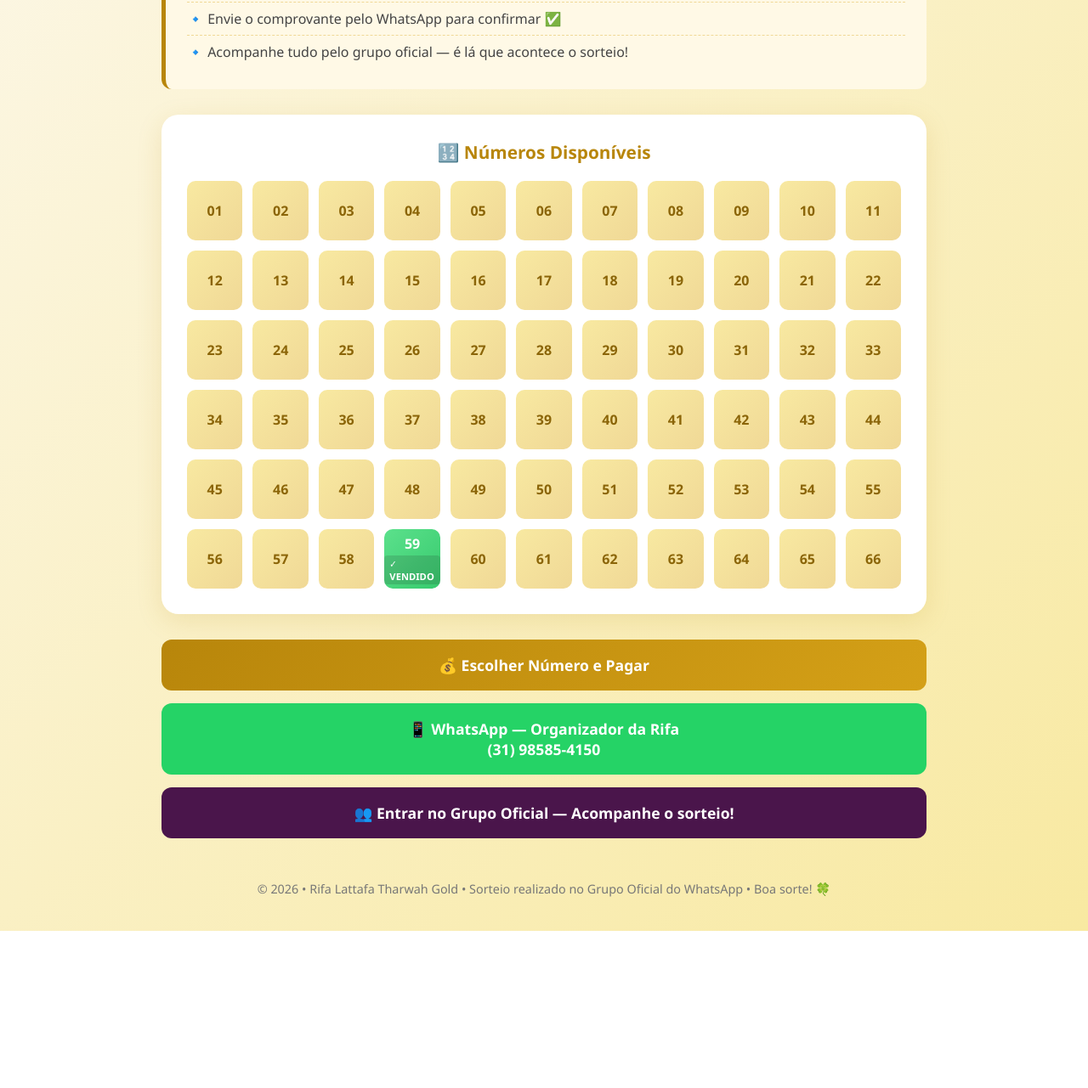
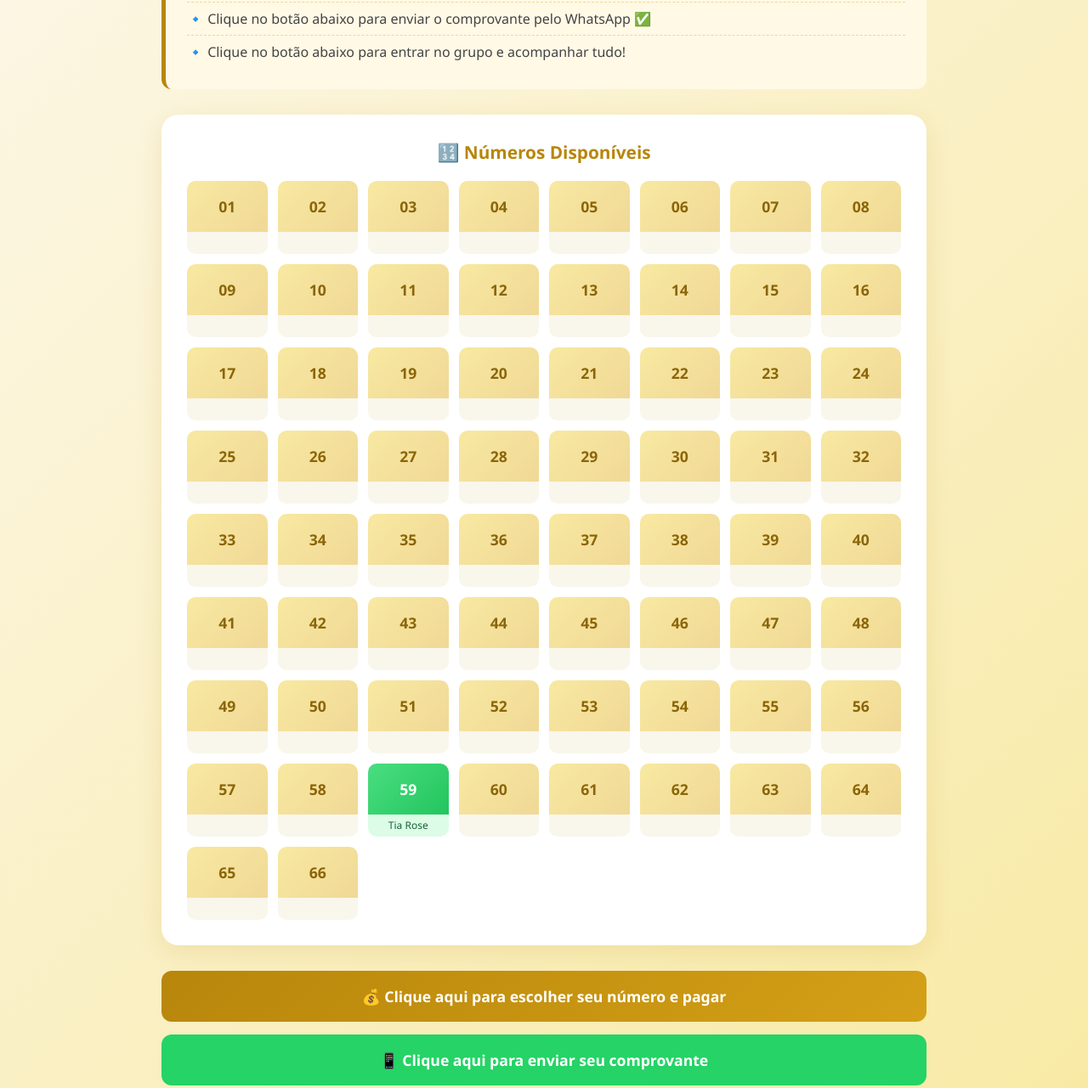
Before and after one commit to conexaobrasilbras/Rifa-perfume, a plain HTML site: page index.html in a window 1280 px wide. Shown: the part 961-2242 px from the top of the page at 85% size. Before the commit the page ends 2057 px from the top, so only its background shows below. Drawn offline with Linux system fonts and the light colour scheme.

Commit message:
Update index.html

```diff
--- a/index.html
+++ b/index.html
@@ -112,8 +112,14 @@
 
         .grid {
             display: grid;
-            grid-template-columns: repeat(auto-fill, minmax(65px, 1fr));
+            grid-template-columns: repeat(auto-fill, minmax(85px, 1fr));
             gap: 12px;
+        }
+
+        .number-card {
+            display: flex;
+            flex-direction: column;
+            align-items: center;
         }
 
         .number {
@@ -121,19 +127,18 @@
             color: #8b6508;
             font-weight: bold;
             display: flex;
-            flex-direction: column;
             align-items: center;
             justify-content: center;
-            height: 70px;
-            border-radius: 10px;
-            font-size: 1rem;
+            height: 60px;
+            width: 100%;
+            border-radius: 10px 10px 0 0;
+            font-size: 1.1rem;
             transition: all 0.3s ease;
         }
 
         .number.disponivel:hover {
             background: #b8860b;
             color: #fff;
-            transform: scale(1.08);
             cursor: pointer;
         }
 
@@ -141,15 +146,26 @@
             background: linear-gradient(135deg, #4ade80, #22c55e);
             color: #fff;
             cursor: not-allowed;
-            opacity: 0.9;
         }
 
-        .vendido-tag {
-            font-size: 0.7rem;
-            background: rgba(0,0,0,0.15);
-            padding: 2px 6px;
-            border-radius: 4px;
-            margin-top: 3px;
+        .name-space {
+            background: #f9f6eb;
+            color: #555;
+            font-size: 0.75rem;
+            text-align: center;
+            padding: 4px 6px;
+            width: 100%;
+            border-radius: 0 0 10px 10px;
+            min-height: 26px;
+            white-space: nowrap;
+            overflow: hidden;
+            text-overflow: ellipsis;
+        }
+
+        .name-space.vendido {
+            background: #dcfce7;
+            color: #166534;
+            font-weight: 500;
         }
 
         .actions {
@@ -257,50 +273,67 @@
                 <li>🔹 Clique em "Escolher Número e Pagar"</li>
                 <li>🔹 Valor: R$ 10,00 por número</li>
                 <li>🔹 Guarde o comprovante de pagamento</li>
-                <li>🔹 Envie o comprovante pelo WhatsApp para confirmar ✅</li>
-                <li>🔹 Acompanhe tudo pelo grupo oficial — é lá que acontece o sorteio!</li>
+                <li>🔹 Clique no botão abaixo para enviar o comprovante pelo WhatsApp ✅</li>
+                <li>🔹 Clique no botão abaixo para entrar no grupo e acompanhar tudo!</li>
             </ul>
         </div>
 
-        <!-- Números -->
+        <!-- Números com Espaço para Nomes -->
         <div class="numbers-grid">
             <h3>🔢 Números Disponíveis</h3>
             <div class="grid" id="numeros">
                 <script>
                     const container = document.getElementById('numeros');
+
+                    // 📝 COLOCAR NOMES AQUI — exemplo: nomesVendidos[59] = "Tia Rose"
+                    const nomesVendidos = {
+                        59: "Tia Rose"
+                        // Adicione mais nomes assim: 05: "Maria", 12: "João", 33: "Ana",
+                    };
+
                     for (let i = 1; i <= 66; i++) {
                         const num = i.toString().padStart(2, '0');
+                        const nome = nomesVendidos[i] || "";
+                        const isVendido = !!nomesVendidos[i];
 
-                        // Número 59 marcado como VENDIDO
-                        if (i === 59) {
-                            container.innerHTML += `
-                                <div class="number vendido">
+                        container.innerHTML += `
+                            <div class="number-card">
+                                <div class="number ${isVendido ? 'vendido' : 'disponivel'}">
                                     ${num}
-                                    <span class="vendido-tag">✓ VENDIDO</span>
-                                </div>`;
-                        } else {
-                            container.innerHTML += `<div class="number disponivel">${num}</div>`;
-                        }
+                                </div>
+                                <div class="name-space ${isVendido ? 'vendido' : ''}">
+                                    ${nome || "&nbsp;"}
+                                </div>
+                            </div>
+                        `;
                     }
                 </script>
             </div>
         </div>
 
-        <!-- 📝 COMO MARCAR OUTRO NÚMERO COMO VENDIDO:
-        Basta trocar o número na linha abaixo:
-        if (i === 59) → troque 59 pelo número vendido, exemplo: if (i === 05 || i === 12 || i === 33)
+        <!-- 📝 COMO ADICIONAR MAIS NOMES:
+        Na linha "const nomesVendidos = {" simplesmente adicione:
+
+        const nomesVendidos = {
+            59: "Tia Rose",
+            03: "Carlos",
+            15: "Mariana",
+            42: "João Paulo"
+        };
+
+        Salve o arquivo e abra de novo — pronto! ✅
         -->
 
         <!-- Botões -->
         <div class="actions">
             <a href="https://loja.infinitepay.io/anderson-jose-x38/stp5204-perfume-lattafa-pride-tharwah-gold-100" target="_blank" class="btn btn-pagamento">
-                💰 Escolher Número e Pagar
+                💰 Clique aqui para escolher seu número e pagar
             </a>
             <a href="https://wa.me/5531985854150" target="_blank" class="btn btn-whatsapp">
-                📱 WhatsApp — Organizador da Rifa<br>(31) 98585-4150
+                📱 Clique aqui para enviar seu comprovante
             </a>
             <a href="https://chat.whatsapp.com/GdvVTs31oo1EXwExSQ3Ey2" target="_blank" class="btn btn-group">
-                👥 Entrar no Grupo Oficial — Acompanhe o sorteio!
+                👥 Clique aqui para entrar no grupo oficial
             </a>
         </div>
 
```
